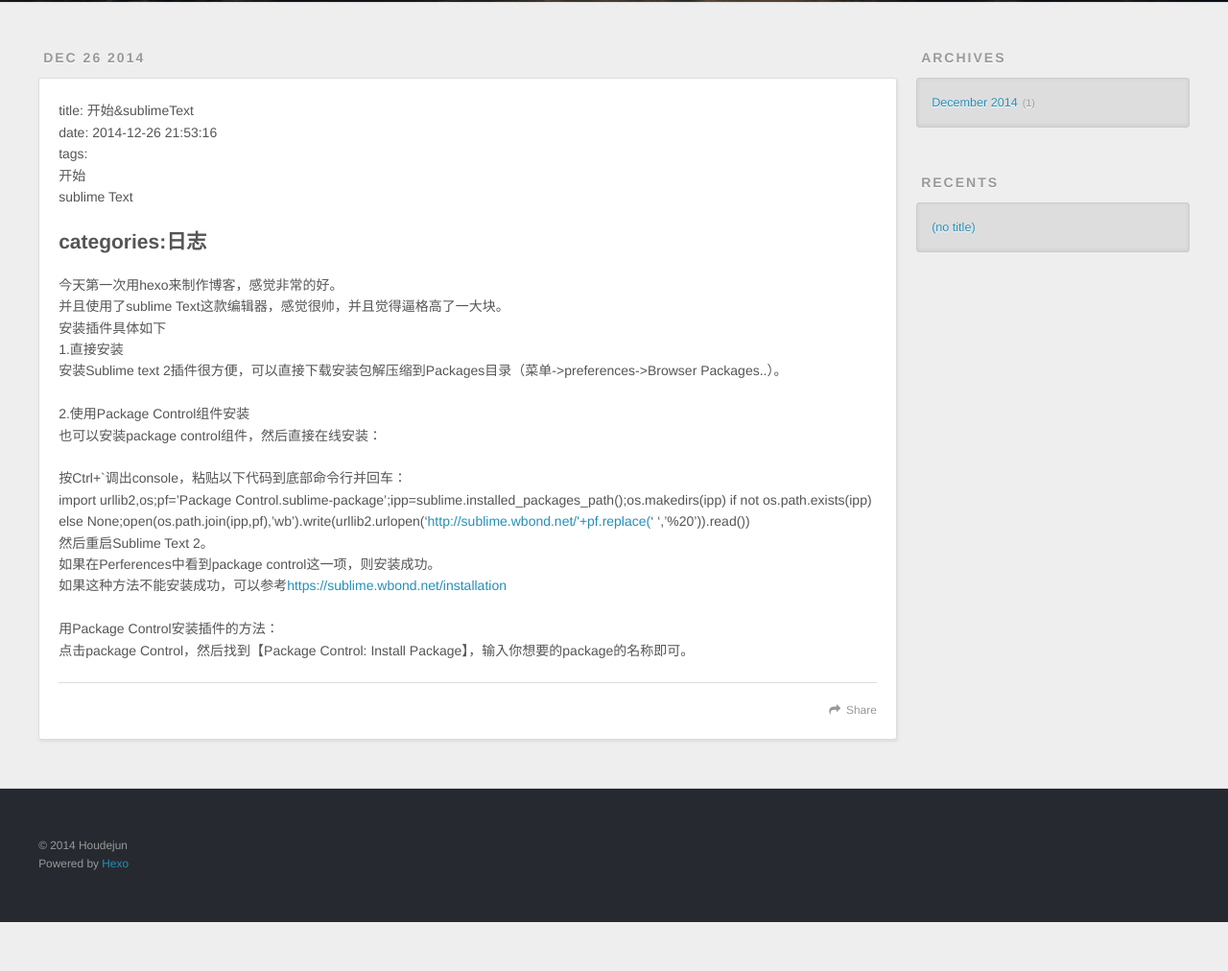
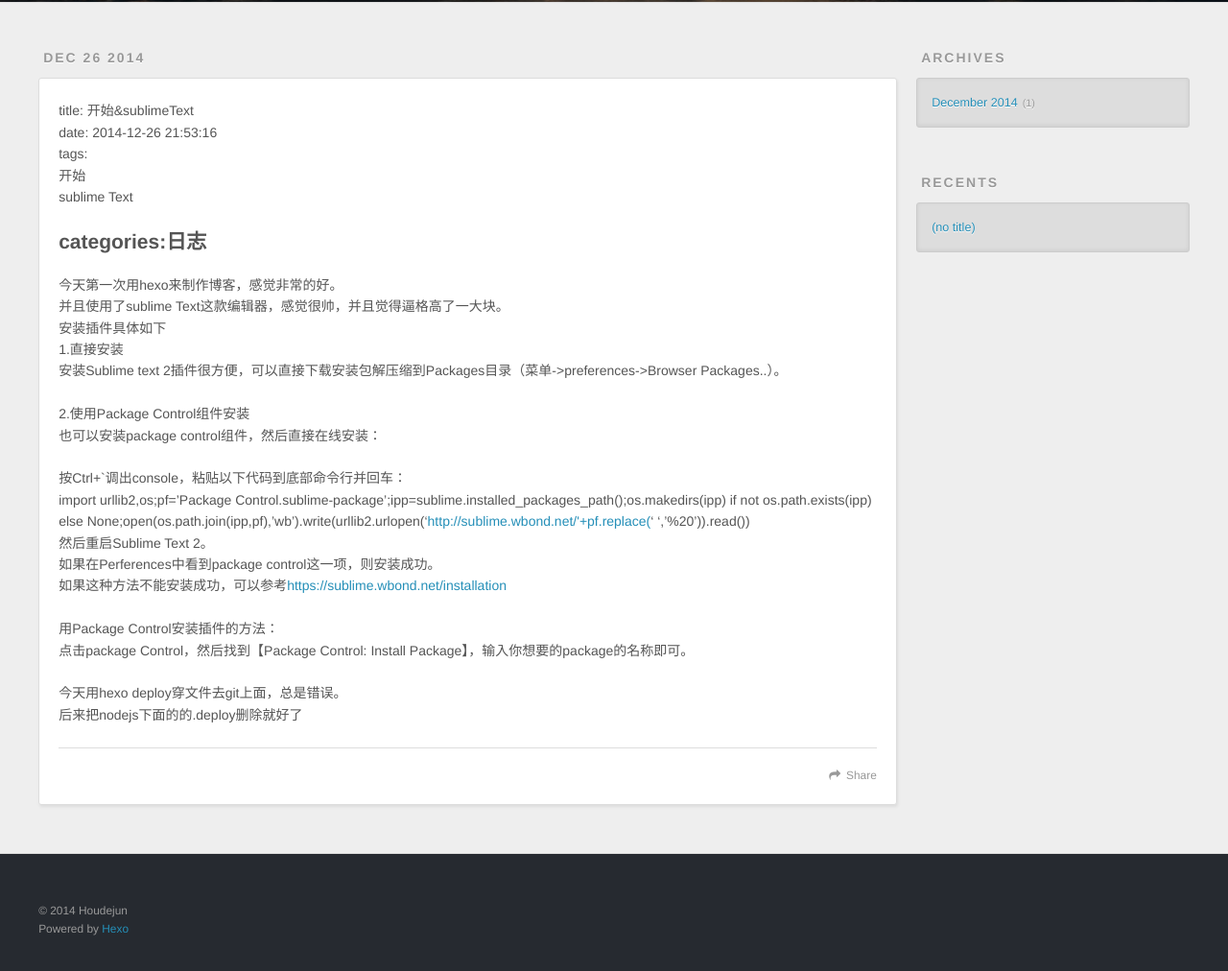
Before and after one commit to djhoo/djhoo.github.io, a plain HTML site: page 2014/12/26/开始/index.html in a window 1280 px wide. Shown: the part 298-1310 px from the top of the page at 96% size. Before the commit the page ends 1259 px from the top, so only its background shows below. Drawn offline with nearby package versions, Linux system fonts and the light colour scheme.

Commit message:
Site updated: 2014-12-27 22:01:40

```diff
--- a/2014/12/26/开始/index.html
+++ b/2014/12/26/开始/index.html
@@ -85,6 +85,7 @@ categories:日志
 <p>2.使用Package Control组件安装<br>也可以安装package control组件，然后直接在线安装：</p>
 <p>按Ctrl+`调出console，粘贴以下代码到底部命令行并回车：<br>import urllib2,os;pf=’Package Control.sublime-package’;ipp=sublime.installed_packages_path();os.makedirs(ipp) if not os.path.exists(ipp) else None;open(os.path.join(ipp,pf),’wb’).write(urllib2.urlopen(‘<a href="http://sublime.wbond.net/&#39;+pf.replace(" target="_blank" rel="external">http://sublime.wbond.net/&#39;+pf.replace(</a>‘ ‘,’%20’)).read())<br>然后重启Sublime Text 2。<br>如果在Perferences中看到package control这一项，则安装成功。<br>如果这种方法不能安装成功，可以参考<a href="https://sublime.wbond.net/installation" target="_blank" rel="external">https://sublime.wbond.net/installation</a></p>
 <p>用Package Control安装插件的方法：<br>点击package Control，然后找到【Package Control: Install Package】，输入你想要的package的名称即可。</p>
+<p>今天用hexo deploy穿文件去git上面，总是错误。<br>后来把nodejs下面的的.deploy删除就好了</p>
 
 
     </div>
```
Also changed, not shown: archives/2014/12/index.html (+1 -0 lines), archives/2014/index.html (+1 -0 lines), archives/index.html (+1 -0 lines), index.html (+1 -0 lines).
